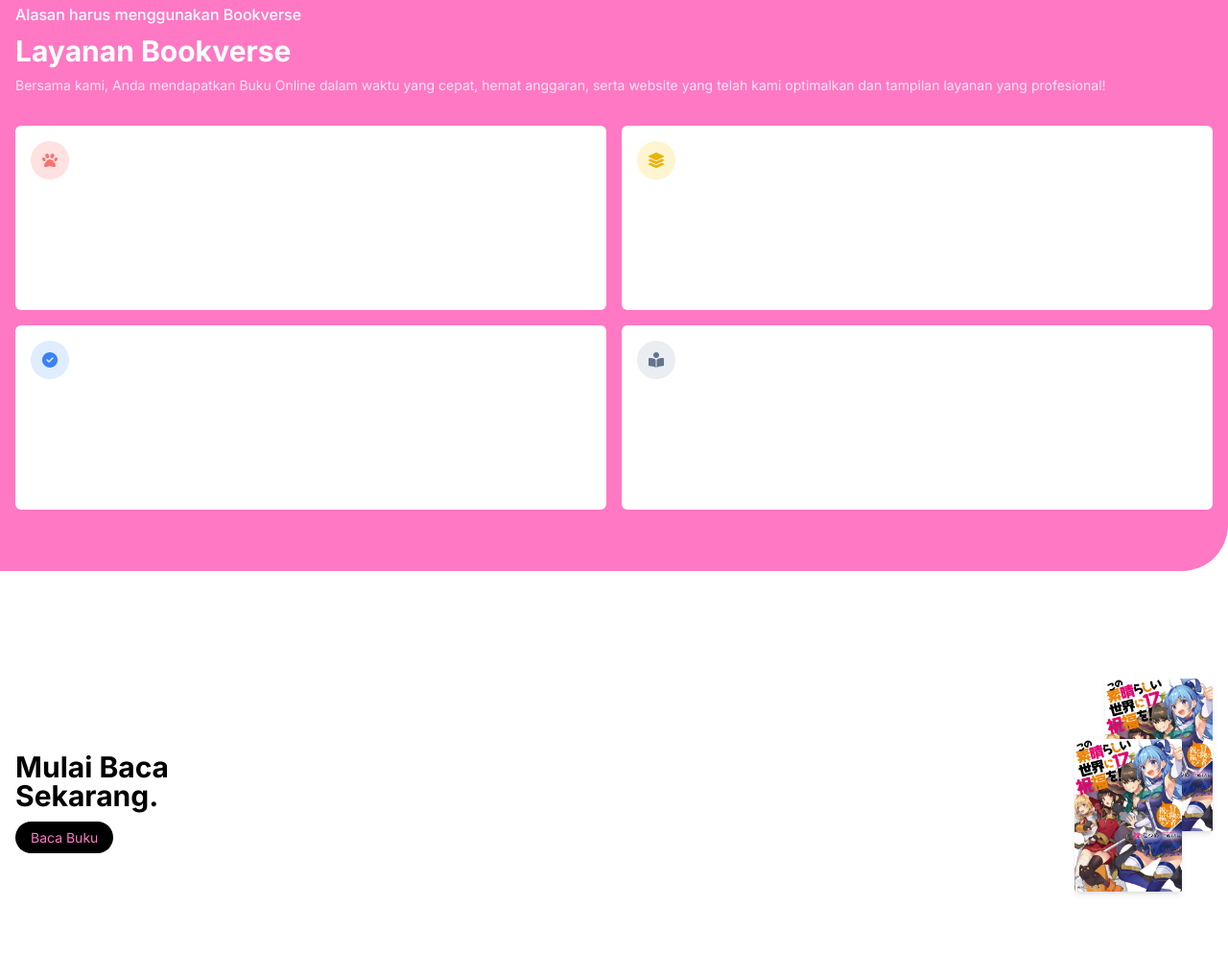
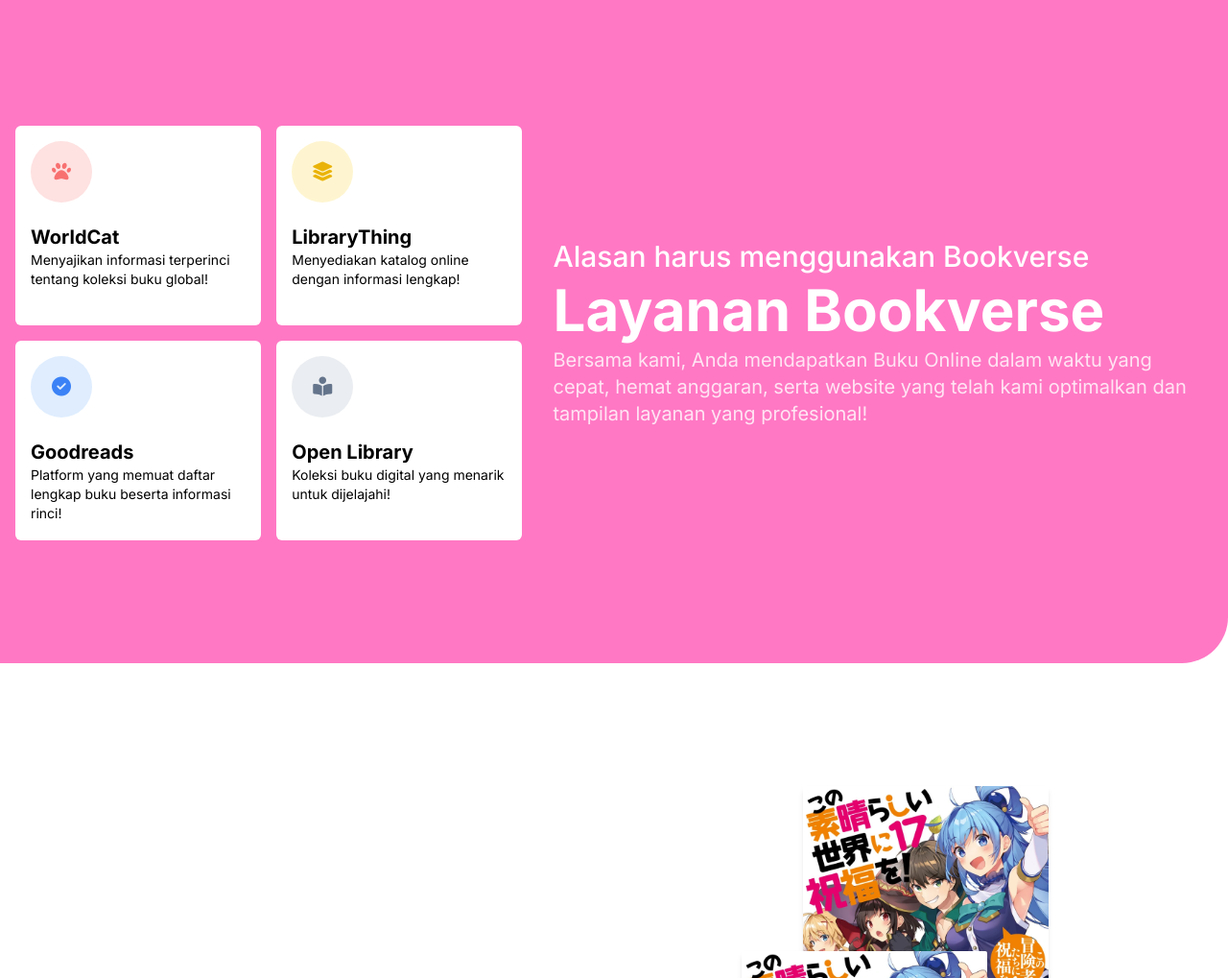
Before and after one commit to mizucode/bookverse-ui, a website: page public/index.html in a window 1280 px wide. Shown: the part 2497-3516 px from the top of the page at 96% size. Drawn offline with nearby package versions, Linux system fonts and the light colour scheme.

Commit message:
tinggal fix tablet

```diff
--- a/public/index.html
+++ b/public/index.html
@@ -173,8 +173,10 @@
 						/>
 					</div>
 					<div data-aos="fade-right" data-aos-duration="1500">
-						<h1 class="font-bold text-4xl">Kenapa harus membaca buku?</h1>
-						<p class="text-text-abu text-lg font-medium mt-2">
+						<h1 class="font-bold text-4xl md:text-5xl">
+							Kenapa harus membaca buku?
+						</h1>
+						<p class="text-text-abu text-lg font-medium mt-2 md:text-2xl">
 							Membaca buku adalah kegiatan yang menawarkan pintu menuju dunia
 							pengetahuan yang tak terbatas. Dalam buku, terdapat fakta-fakta
 							yang mencerahkan dan memperluas wawasan kita. Dengan membaca, kita
@@ -190,7 +192,7 @@
 		<!-- Section 2 -->
 		<section class="mb-20 lg:pt-36">
 			<div class="container">
-				<div class="lg:flex flex-row-reverse gap-4">
+				<div class="lg:flex flex-row-reverse gap-4 justify-center">
 					<div class="flex flex-wrap gap-5 overflow-hidden">
 						<div
 							data-aos="fade-right"
@@ -244,14 +246,14 @@
 						data-aos-duration="1500"
 						class="mt-8 lg:pr-8"
 					>
-						<h1 class="font-bold text-4xl lg:text-5xl mb-2">
+						<h1 class="font-bold text-4xl md:text-5xl mb-2">
 							Kenapa harus membaca buku?
 						</h1>
 
 						<div class="flex gap-4 items-center">
 							<i class="fa-solid fa-check text-blue-400"></i>
 							<p
-								class="text-text-abu text-base font-medium mt-2 lg:mt-4 lg:text-xl"
+								class="text-text-abu text-base font-medium mt-2 lg:mt-4 md:text-xl"
 							>
 								Membaca buku membantu meningkatkan wawasan dan pemahaman tentang
 								berbagai topik, mulai dari ilmu pengetahuan, sejarah, sastra,
@@ -295,28 +297,32 @@
 		<!-- End Section 2 -->
 
 		<!-- Section 3 -->
-		<section class="bg-dasar mb-20 pb-16 rounded-br-[3rem]">
+		<section class="bg-dasar mb-20 pb-16 lg:py-32 rounded-br-[3rem]">
 			<div class="container">
+				<div class="lg:flex lg:flex-row-reverse items-center gap-8">
 					<div class="pt-8 text-white">
-					<h2 class="text-base font-medium">
+						<h2 class="text-base font-medium md:text-3xl">
 							Alasan harus menggunakan Bookverse
 						</h2>
-					<h1 class="text-3xl font-bold py-2">Layanan Bookverse</h1>
-					<p class="text-sm opacity-80">
+						<h1 class="text-3xl font-bold py-2 md:text-6xl">
+							Layanan Bookverse
+						</h1>
+						<p class="text-sm opacity-80 md:text-xl">
 							Bersama kami, Anda mendapatkan Buku Online dalam waktu yang cepat,
 							hemat anggaran, serta website yang telah kami optimalkan dan
 							tampilan layanan yang profesional!
 						</p>
 					</div>
-				<main class="mt-8 overflow-hidden">
-					<div class="grid grid-cols-2 gap-4">
+
+					<main class="mt-8 overflow-hidden w-full">
+						<div class="grid grid-cols-2 gap-4 w-full">
 							<div class="gridlayout" data-aos="fade-down">
 								<div class="gridlayoutbox bg-red-icon bg-opacity-20">
-								<i class="fa-solid fa-paw text-red-400"></i>
+									<i class="fa-solid fa-paw text-red-400 md:text-xl"></i>
 								</div>
-							<main class="mt-[55%] container">
-								<h1 class="font-bold">WorldCat</h1>
-								<p class="text-xs">
+								<main class="mt-[55%] md:mt-[30%] lg:mt-[40%] container">
+									<h1 class="font-bold lg:text-xl md:text-3xl">WorldCat</h1>
+									<p class="text-xs lg:text-sm">
 										Menyajikan informasi terperinci tentang koleksi buku global!
 									</p>
 								</main>
@@ -324,11 +330,13 @@
 
 							<div class="gridlayout" data-aos="fade-left">
 								<div class="gridlayoutbox bg-yellow-400 bg-opacity-20">
-								<i class="fa-solid fa-layer-group text-yellow-500"></i>
+									<i
+										class="fa-solid fa-layer-group text-yellow-500 lg:text-xl"
+									></i>
 								</div>
-							<main class="mt-[55%] container">
-								<h1 class="font-bold">LibraryThing</h1>
-								<p class="text-xs">
+								<main class="mt-[55%] md:mt-[35%] lg:mt-[40%] container">
+									<h1 class="font-bold lg:text-xl">LibraryThing</h1>
+									<p class="text-xs lg:text-sm">
 										Menyediakan katalog online dengan informasi lengkap!
 									</p>
 								</main>
@@ -336,11 +344,13 @@
 
 							<div class="gridlayout" data-aos="fade-right">
 								<div class="gridlayoutbox bg-blue-400 bg-opacity-20">
-								<i class="fa-solid fa-circle-check text-blue-500"></i>
+									<i
+										class="fa-solid fa-circle-check text-blue-500 lg:text-xl"
+									></i>
 								</div>
-							<main class="mt-[55%] container">
-								<h1 class="font-bold">Goodreads</h1>
-								<p class="text-xs">
+								<main class="mt-[55%] lg:mt-[40%] container">
+									<h1 class="font-bold lg:text-xl">Goodreads</h1>
+									<p class="text-xs lg:text-sm">
 										Platform yang memuat daftar lengkap buku beserta informasi
 										rinci!
 									</p>
@@ -349,17 +359,20 @@
 
 							<div class="gridlayout" data-aos="fade-up">
 								<div class="gridlayoutbox bg-slate-400 bg-opacity-20">
-								<i class="fa-solid fa-book-open-reader text-slate-500"></i>
+									<i
+										class="fa-solid fa-book-open-reader text-slate-500 lg:text-xl"
+									></i>
 								</div>
-							<main class="mt-[55%] container">
-								<h1 class="font-bold">Open Library</h1>
-								<p class="text-xs">
+								<main class="mt-[55%] lg:mt-[40%] container">
+									<h1 class="font-bold lg:text-xl">Open Library</h1>
+									<p class="text-xs lg:text-sm">
 										Koleksi buku digital yang menarik untuk dijelajahi!
 									</p>
 								</main>
 							</div>
 						</div>
 					</main>
+				</div>
 			</div>
 		</section>
 
@@ -368,21 +381,23 @@
 		<!-- Section 4 -->
 		<section class="mb-20 w-full bg-cover">
 			<div class="container">
-				<div class="flex justify-between items-center">
+				<div class="flex justify-between lg:justify-evenly items-center">
 					<div>
-						<h1 class="font-bold text-3xl leading-none mb-4">
+						<h1
+							class="font-bold text-3xl leading-none mb-4 lg:mb-8 lg:text-7xl"
+						>
 							Mulai Baca<br />Sekarang.
 						</h1>
 						<a
 							href=""
-							class="px-4 py-2 rounded-full bg-black hover:bg-dasar transition duration-300 ease-in-out hover:text-black text-dasar text-sm"
+							class="px-4 py-2 lg:px-8 rounded-full bg-black hover:bg-dasar transition duration-300 ease-in-out hover:text-black text-dasar text-sm lg:text-4xl"
 							>Baca Buku</a
 						>
 					</div>
 					<div class="">
 						<div
 							data-aos="fade-down"
-							class="w-28 shadow-md overflow-hidden rounded-sm relative top-8"
+							class="w-28 lg:w-64 shadow-md overflow-hidden rounded-sm relative lg:left-8 lg:top-12 top-8"
 						>
 							<img
 								src="../img/konosuba.webp"
@@ -392,7 +407,7 @@
 						</div>
 						<div
 							data-aos="fade-up"
-							class="w-28 shadow-md overflow-hidden rounded-sm relative z-10 -top-16 right-8"
+							class="w-28 lg:w-64 shadow-md overflow-hidden rounded-sm relative z-10 -top-16 lg:-top-36 right-8"
 						>
 							<img
 								src="../img/konosuba.webp"
@@ -408,15 +423,16 @@
 
 		<footer class="py-20 bg-dasar">
 			<div class="container">
-				<div>
-					<h1 class="text-4xl text-white font-bold">Bookverse</h1>
-					<p class="text-white font-semibold">
+				<div class="lg:flex justify-between">
+					<div class="lg:w-1/2">
+						<h1 class="text-4xl lg:text-6xl text-white font-bold">Bookverse</h1>
+						<p class="text-white font-semibold lg:text-xl">
 							Bookverse adalah situs perpustakaan online, penyedia e-book
 							berbahasa indonesia, mulai dari novel sampai skripsi.
 						</p>
 					</div>
 					<hr class="mt-2" />
-				<div class="text-white mt-4">
+					<div class="text-white mt-4 lg:text-xl">
 						<h1 class="font-bold">Menu cepat</h1>
 						<ul class="flex flex-col justify-start gap-4 items-start">
 							<li><a href="#" class="">Beranda</a></li>
@@ -426,7 +442,7 @@
 							<li><a href="#" class="">Link</a></li>
 						</ul>
 					</div>
-				<div class="text-white mt-8">
+					<div class="text-white mt-8 lg:text-xl">
 						<h1 class="font-bold">Follow Us</h1>
 						<div class="mt-4 flex gap-2">
 							<div class="w-12 h-12 rounded-full bg-slate-500"></div>
@@ -440,6 +456,7 @@
 								Phone : <a href="#" class="font-normal">0859-1101-09054</a>
 							</li>
 						</ul>
+					</div>
 				</div>
 			</div>
 		</footer>
--- a/src/css/input.css
+++ b/src/css/input.css
@@ -24,10 +24,10 @@
 		@apply -top-[62rem] transition duration-300 ease-in-out;
 	}
 	.gridlayout {
-		@apply h-48 rounded-md bg-white relative;
+		@apply h-48 lg:h-52 md:h-80 rounded-md bg-white relative;
 	}
 	.gridlayoutbox {
-		@apply absolute w-10 h-10 top-4 left-4 rounded-full flex justify-center items-center;
+		@apply absolute w-10 h-10 md:w-16 md:h-16 top-4 left-4 rounded-full flex justify-center items-center;
 	}
 }
 
```
Also changed, not shown: public/css/style.css. Lines whose indentation alone changed are shown as unchanged.
